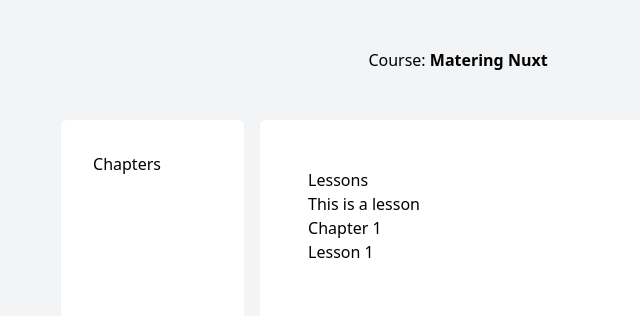
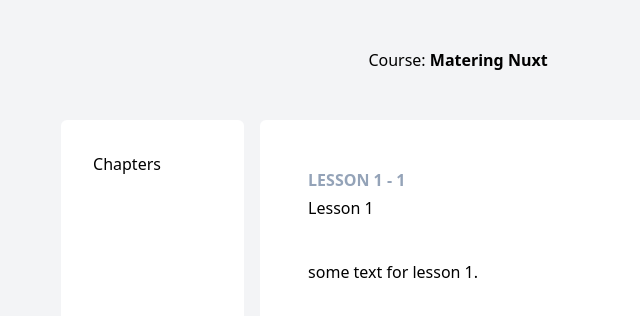
Before and after one commit to dev-mohammadrezaahmadi/coursfiy, a Nuxt app: page /course/chapter/chapter-1/lesson/lesson-1 in a window 1280 px wide. Shown: the top 316 px of the page, without its empty margins (182-822 px from the left). Built offline with nearby package versions, Linux system fonts and the light colour scheme.

Commit message:
feat: update styles

```diff
--- a/pages/course/chapter/[chapterSlug]/lesson/[lessonSlug].vue
+++ b/pages/course/chapter/[chapterSlug]/lesson/[lessonSlug].vue
@@ -1,9 +1,19 @@
 <template>
-    <div class="">
-        <h2>Lessons</h2>
-        <p>This is a lesson</p>
-        <p>{{ chapter?.title }}</p>
-        <p>{{ lesson?.title }}</p>
+    <div>
+        <p class="mt-0 uppercase font-bold text-slate-400 mb-1">
+            Lesson {{ chapter?.number }} - {{ lesson?.number }}
+        </p>
+        <h2 class=" my-0">{{ lesson?.title }}</h2>
+        <div class="flex space-x-4 mt-2 mb-8">
+            <a v-if="lesson?.sourceUrl" class=" font-normal text-md text-gray-500" :href="lesson.sourceUrl">
+                Download Source Code
+            </a>
+            <a v-if="lesson?.downloadUrl" class=" font-normal text-md text-gray-500" :href="lesson.downloadUrl">
+                Download Video
+            </a>
+
+        </div>
+        <p>{{ lesson?.text }}</p>
     </div>
 </template>
 
```
